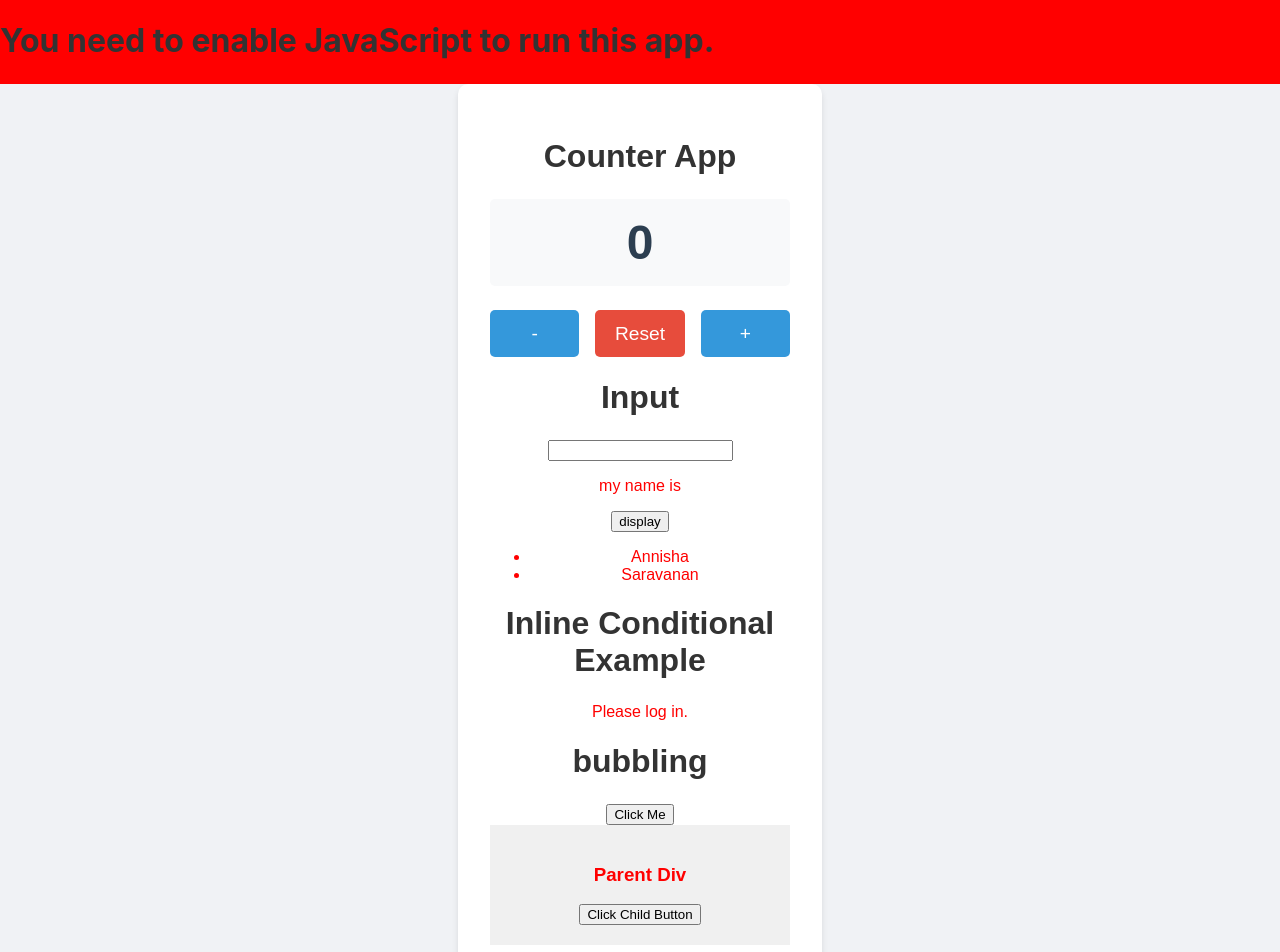
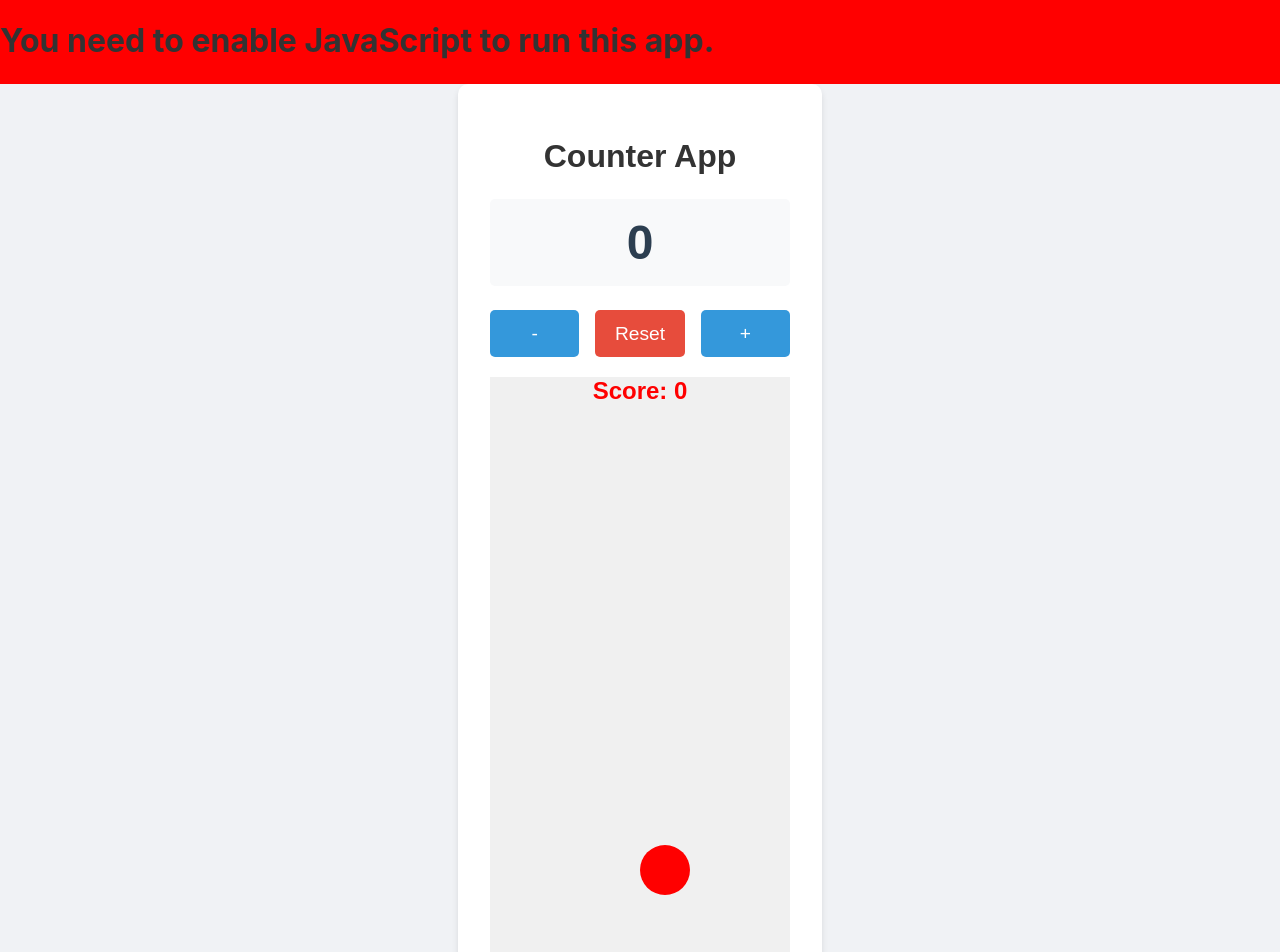
Before and after one commit to annishasaravanan/React, a React (Create React App) app in the folder counter-react/: page / in a window 1280 px wide. Shown: the top 952 px of the page. Built offline with nearby package versions, Linux system fonts and the light colour scheme.

Commit message:
update files

```diff
--- a/counter-react/src/App.js
+++ b/counter-react/src/App.js
@@ -21,6 +21,7 @@ import Greeting from './handling/inlinecondition.js';
 import UserList from './handling/key.js'
 import ControleComponent from './control/controlecomponent.js';
 import UseRefExample from './control/useref.js';
+import ClickCircleGame from './mini/Click the Circle.js'
 
 function App() {
   const [count, setCount] = useState(0);
@@ -52,6 +53,7 @@ function App() {
           <button onClick={reset} className="counter-button reset">Reset</button>
           <button onClick={increment} className="counter-button">+</button>
         </div>
+        <ClickCircleGame/>
         <UseRefExample/>
         <UserList/>
         <Greeting/>
--- /dev/null
+++ b/counter-react/src/mini/Click the Circle.js
@@ -0,0 +1,47 @@
+import React, { useState, useEffect } from 'react';
+
+function ClickCircleGame() {
+  const [score, setScore] = useState(0);
+  const [circlePosition, setCirclePosition] = useState({ top: '50%', left: '50%' });
+  const [visible, setVisible] = useState(true);
+
+  // Update circle position every 2 seconds
+  useEffect(() => {
+    const interval = setInterval(() => {
+      const top = Math.floor(Math.random() * 80) + 10 + '%';
+      const left = Math.floor(Math.random() * 80) + 10 + '%';
+      setCirclePosition({ top, left });
+      setVisible(true); // show new circle
+    }, 2000);
+
+    return () => clearInterval(interval); // cleanup
+  }, []);
+
+  const handleClick = () => {
+    setScore(score + 1);
+    setVisible(false); // hide circle after successful click
+  };
+
+  return (
+    <div style={{ position: 'relative', width: '100%', height: '90vh', backgroundColor: '#f0f0f0' }}>
+      <h2 style={{ textAlign: 'center' }}>Score: {score}</h2>
+      {visible && (
+        <div
+          onClick={handleClick}
+          style={{
+            position: 'absolute',
+            top: circlePosition.top,
+            left: circlePosition.left,
+            width: 50,
+            height: 50,
+            borderRadius: '50%',
+            backgroundColor: 'red',
+            cursor: 'pointer',
+          }}
+        ></div>
+      )}
+    </div>
+  );
+}
+
+export default ClickCircleGame;
```
